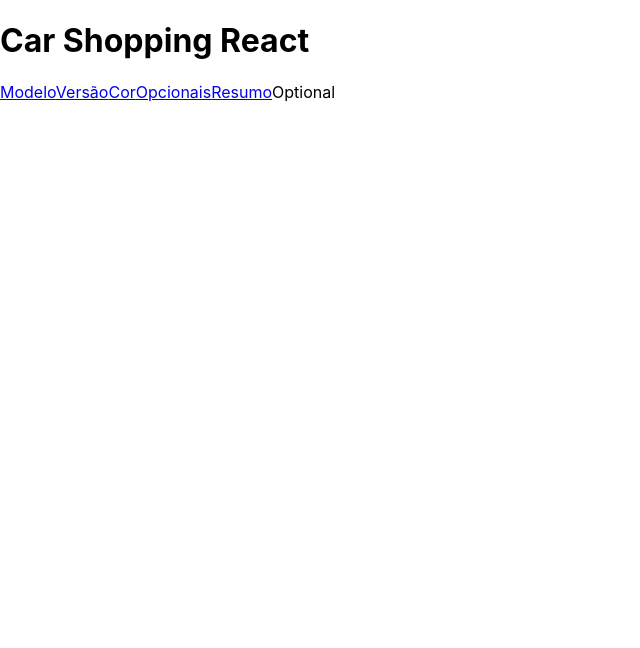
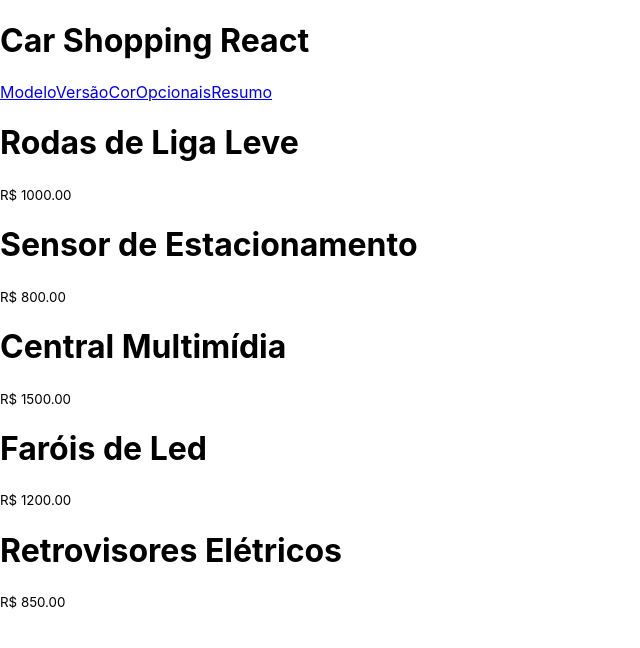
Before and after one commit to iec-ffr/Final, a React (Create React App) app: page /opcionais in a window 1280 px wide. Shown: the top 648 px of the page, without its empty margins (0-640 px from the left). Built offline with nearby package versions, Linux system fonts and the light colour scheme.

Commit message:
listagem opicionais básica

```diff
--- a/src/api/Optionals.js
+++ b/src/api/Optionals.js
@@ -1,7 +1,7 @@
 import optinals from "./optionals-data.json";
 
-export class Optinals {
-    static getOptinals() {
+export class Optionals {
+    static getOptionals() {
         return new Promise((resolve, reject) => {
             if (optinals) {
               resolve(optinals);
@@ -11,7 +11,7 @@ export class Optinals {
         });
     }
 
-  static getOptinalsById(id) {
+  static getOptionalsById(id) {
     return new Promise((resolve, reject) => {
       const optinals = optinals.items.find(p => p.id === parseInt(id));
 
--- /dev/null
+++ b/src/components/OptionalItem.js
@@ -0,0 +1,18 @@
+import React from 'react'
+
+
+const OptionalItem = props =>{
+
+    let name = props.optName
+    let price = props.optPrice
+
+
+    return(
+       <div>
+           <h1>{name}</h1>
+           <small>R$ {price.toFixed(2)}</small>
+       </div>
+    )
+}
+
+export default OptionalItem
--- a/src/views/Optional.js
+++ b/src/views/Optional.js
@@ -1,11 +1,33 @@
-import React from 'react'
+import React, { useState, useEffect } from 'react';
+import { Optionals } from '../api/Optionals';
+import OptionalItem  from '../components/OptionalItem';
 
-const Optional = () =>{
-    return(
+
+const Optional = () => {
+    const [optionals, setOptionals] = useState([]);
+
+    function startUp(){
+
+        let o = Optionals.getOptionals();
+
+        o.then(
+            function(data){
+                setOptionals(data.items);
+            }
+        )
+    }
+    useEffect(() => startUp(),[])
+
+    return (
         <>
-            Optional
+        {
+            optionals.map(optional=>
+
+                <OptionalItem key={optional.id} optName={optional.name} optPrice={optional.price}/>
+            )
+        }
         </>
-    )
+        )
 }
 
 export default Optional
```
